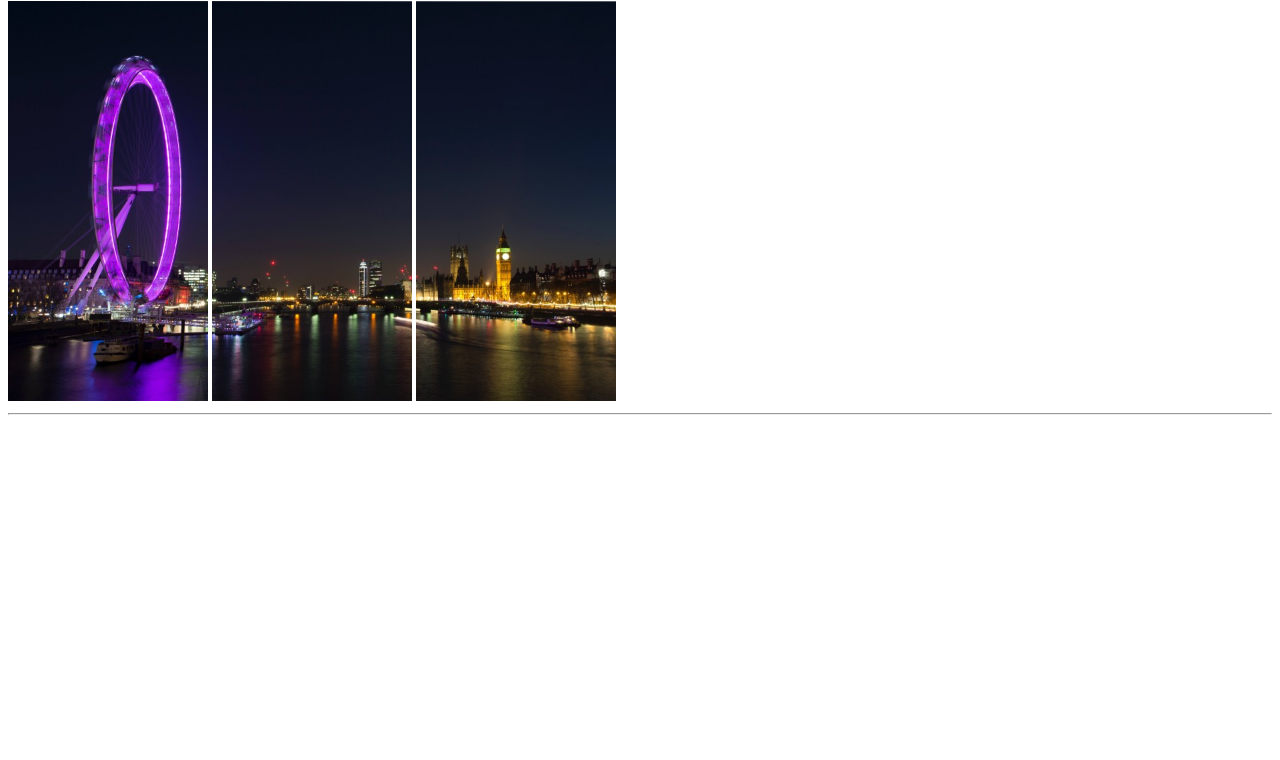
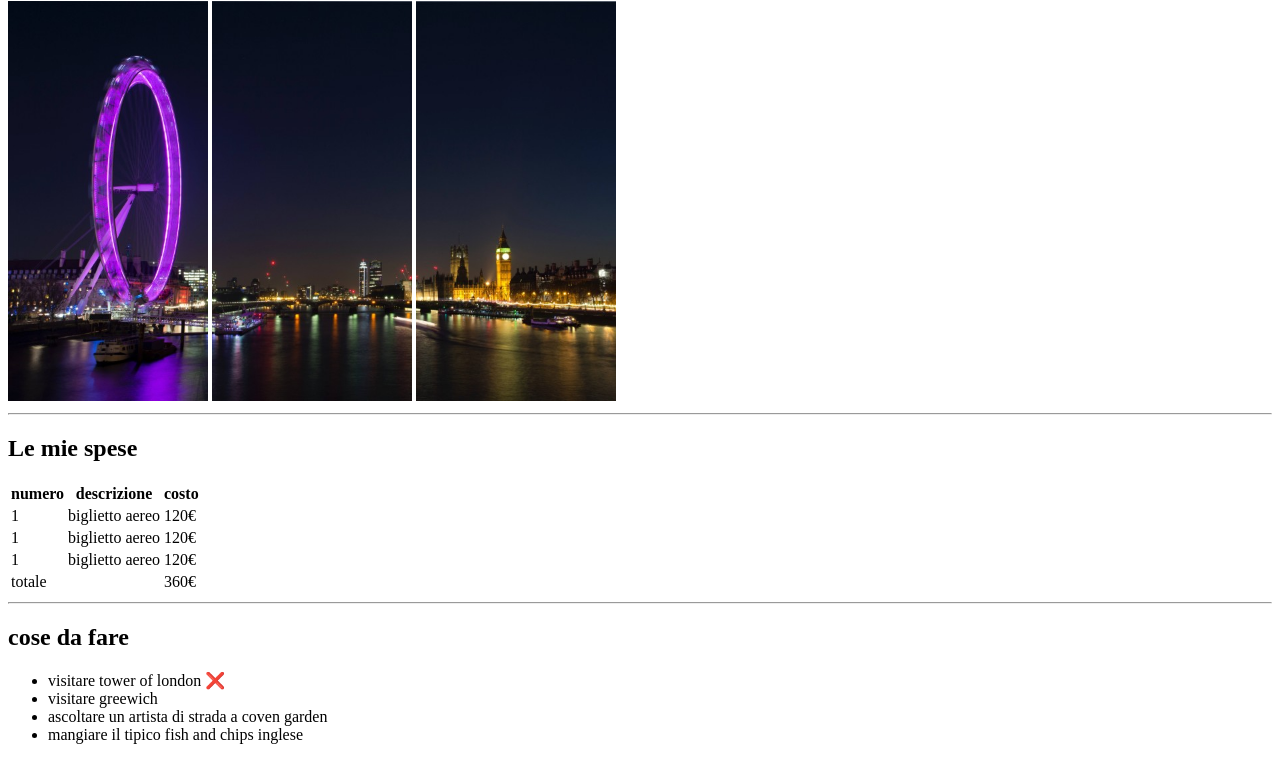
Before and after one commit to lorenzosavoia/html-london-trip, a plain HTML site: page index.html in a window 1280 px wide. Shown: the part 79-839 px from the top of the page. Before the commit the page ends 800 px from the top, so only its background shows below. Drawn offline with Linux system fonts and the light colour scheme.

Commit message:
tabella-list

```diff
--- a/index.html
+++ b/index.html
@@ -16,6 +16,47 @@
 
     </header>
     <main>
+        <h2>Le mie spese</h2>
+        <table>
+            <thead>
+                <tr>
+                    <th>numero  </th>
+                    <th>descrizione  </th>
+                    <th>costo  </th>
+                </tr>
+            </thead>
+            <tbody>
+                <tr>
+                    <td>1</td>
+                    <td>biglietto aereo</td>
+                    <td>120€</td>
+                </tr>
+                <tr>
+                    <td>1</td>
+                    <td>biglietto aereo</td>
+                    <td>120€</td>
+                </tr>
+                <tr>
+                    <td>1</td>
+                    <td>biglietto aereo</td>
+                    <td>120€</td>
+                </tr>
+                <tr>
+                    <td>totale</td>
+                    <td></td>
+                    <td>360€</td>
+                </tr>
+            </tbody>
+        </table>
+        <hr>
+        <h2>cose da fare</h2>
+        <ul>
+            <li>visitare tower of london &#10060;</li>
+            <li>visitare greewich</li>
+            <li>ascoltare un artista di strada a coven garden</li>
+            <li>mangiare il tipico fish and chips inglese</li>
+        </ul>
+
 
     </main>
     <footer>
```
